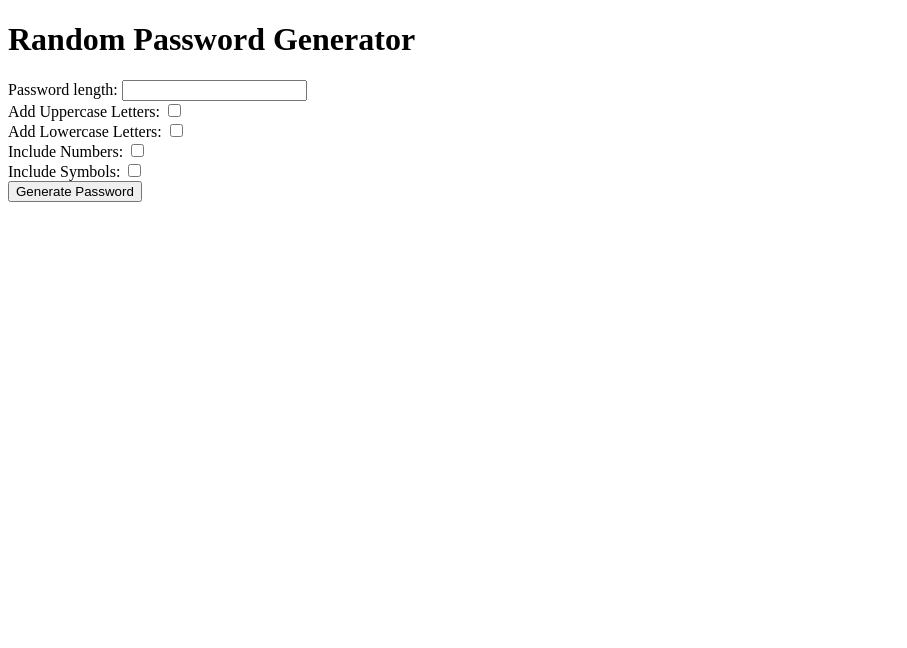
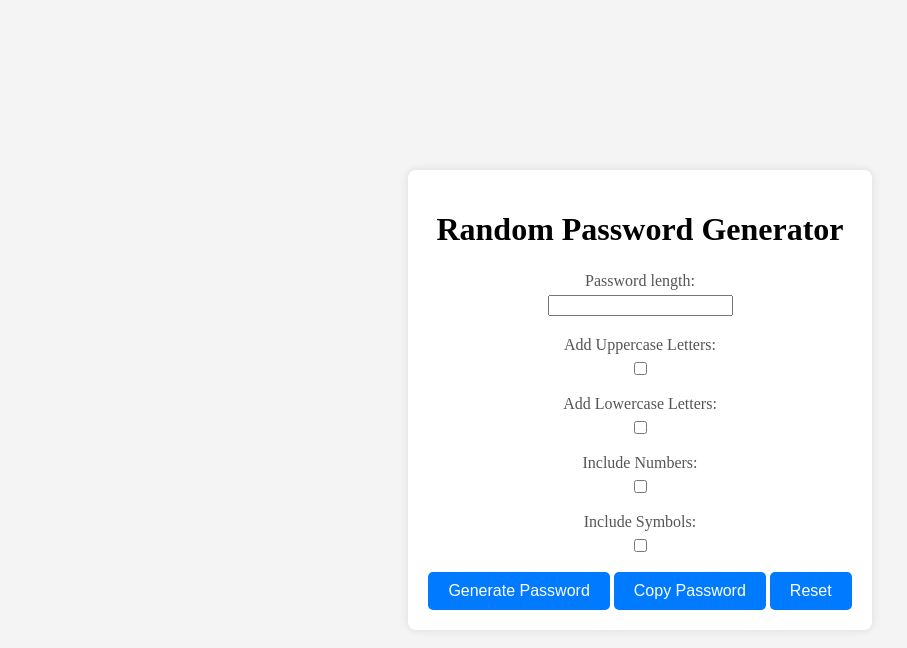
Before and after one commit to molnarkg7/js-random-password-generator, a plain HTML site: page index.html in a window 1280 px wide. Shown: the whole page, without its empty margins (0-907 px from the left). Drawn offline with Linux system fonts and the light colour scheme.

Commit message:
styling and new functionalities
- Styling
- Copy password functionality
- Reset functionality

```diff
--- a/index.html
+++ b/index.html
@@ -49,6 +49,8 @@
         <button id="generate-btn" class="generate-btn">
           Generate Password
         </button>
+        <button id="copy-btn" class="copy-btn">Copy Password</button>
+        <button id="reset-btn" class="reset-btn">Reset</button>
       </div>
     </div>
     <script src="script.js"></script>
--- a/script.js
+++ b/script.js
@@ -1,4 +1,6 @@
 const generateBtn = document.getElementById("generate-btn");
+const copyBtn = document.getElementById("copy-btn");
+const resetBtn = document.getElementById("reset-btn");
 const uppercaseLetters = "ABCDEFGHIJKLMNOPQRSTUVWXYZ";
 const lowercaseLetters = "abcdefghijklmnopqrstuvwxyz";
 const numbers = "0123456789";
@@ -40,4 +42,30 @@ function displayPassword(password) {
   passwordElement.textContent = password;
 }
 
+function copyPassword() {
+  const passwordElement = document.querySelector(".password");
+  const password = passwordElement.textContent;
+
+  if (password === "") {
+    alert("Generate a password first before copying.");
+    return;
+  }
+
+  navigator.clipboard
+    .writeText(password)
+    .then(() => {
+      alert("Password copied to clipboard!");
+    })
+    .catch((err) => {
+      console.error("Unable to copy to clipboard", err);
+      alert("Error copying to clipboard");
+    });
+}
+
+function reset() {
+  window.location.reload();
+}
+
 generateBtn.addEventListener("click", generatePassword);
+copyBtn.addEventListener("click", copyPassword);
+resetBtn.addEventListener("click", reset);
--- a/styles.css
+++ b/styles.css
@@ -0,0 +1,88 @@
+body {
+  margin: 0;
+  padding: 0;
+  display: flex;
+  justify-content: center;
+  align-items: center;
+  height: 100vh;
+  background-color: #f4f4f4;
+}
+
+.container {
+  background-color: #fff;
+  padding: 20px;
+  border-radius: 8px;
+  box-shadow: 0 0 10px rgba(0, 0, 0, 0.1);
+}
+
+.generator {
+  text-align: center;
+}
+
+.generator-password {
+  background-color: #007bff;
+  margin: 20px 0;
+}
+
+.password {
+  font-size: 24px;
+}
+
+.form {
+  margin: 10px 0;
+}
+
+label {
+  display: block;
+  margin-bottom: 5px;
+  color: #555;
+}
+
+input {
+  margin-bottom: 10px;
+}
+
+.generate-btn {
+  background-color: #007bff;
+  color: #fff;
+  padding: 10px 20px;
+  border: none;
+  border-radius: 5px;
+  cursor: pointer;
+  font-size: 16px;
+  transition: background-color 0.3s;
+}
+
+.generate-btn:hover {
+  background-color: #0056b3;
+}
+
+.copy-btn {
+  background-color: #007bff;
+  color: #fff;
+  padding: 10px 20px;
+  border: none;
+  border-radius: 5px;
+  cursor: pointer;
+  font-size: 16px;
+  transition: background-color 0.3s;
+}
+
+.copy-btn:hover {
+  background-color: #0056b3;
+}
+
+.reset-btn {
+  background-color: #007bff;
+  color: #fff;
+  padding: 10px 20px;
+  border: none;
+  border-radius: 5px;
+  cursor: pointer;
+  font-size: 16px;
+  transition: background-color 0.3s;
+}
+
+.reset-btn:hover {
+  background-color: #0056b3;
+}
```
